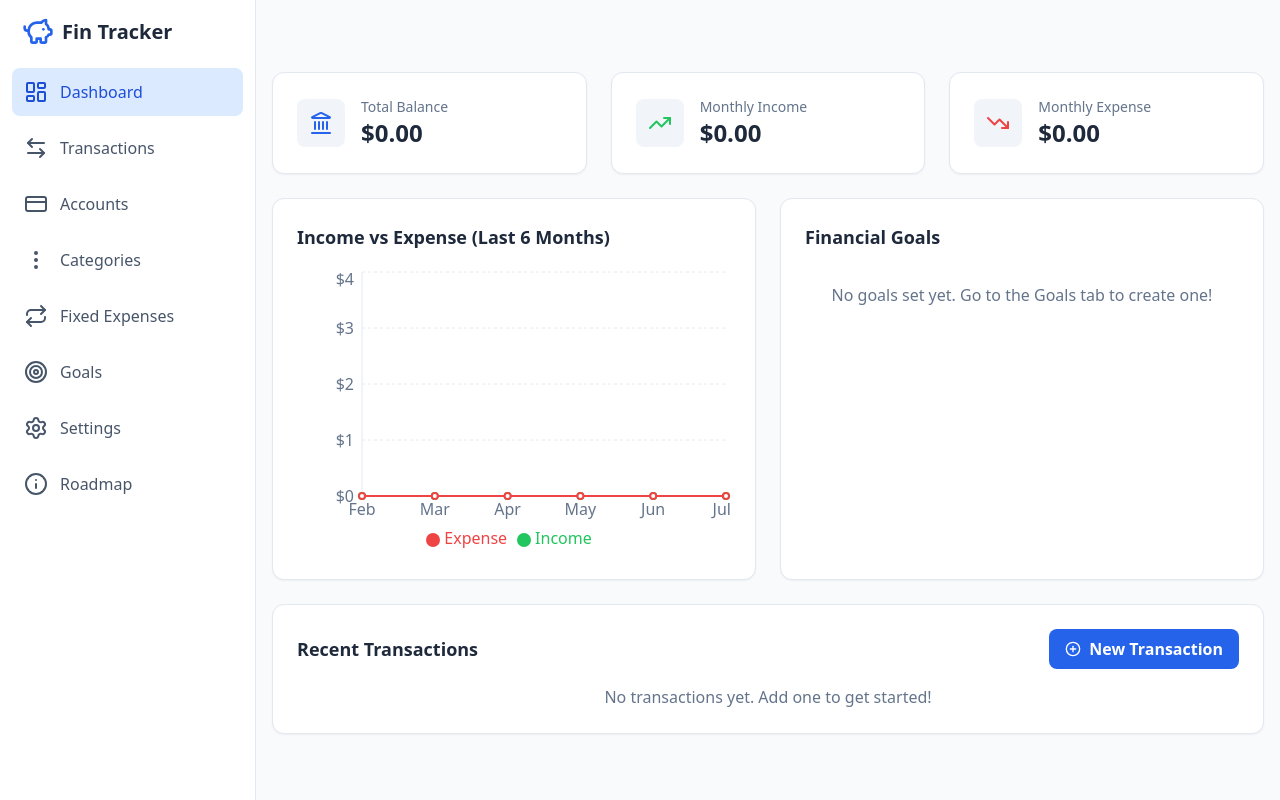
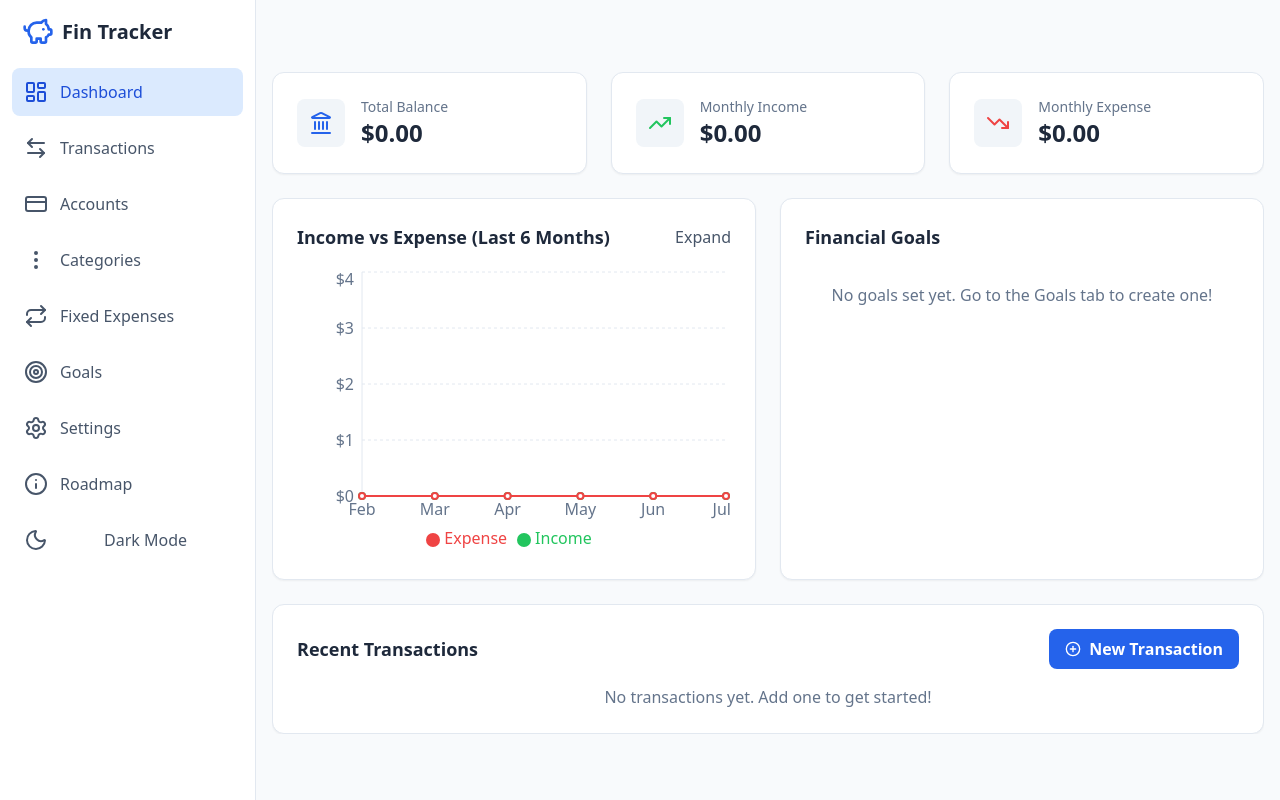
Before and after one commit to FeroxShark/fin-tracker, a React (Vite) app: page / in a window 1280 px wide. Built offline with nearby package versions, Linux system fonts and the light colour scheme.

Commit message:
Add dark mode and redesign forms

```diff
--- a/src/components/Card.tsx
+++ b/src/components/Card.tsx
@@ -1,7 +1,11 @@
 import { FC, ReactNode } from 'react'
 
 const Card: FC<{ children: ReactNode; className?: string }> = ({ children, className = '' }) => (
-  <div className={`bg-white border border-slate-200 rounded-xl shadow-sm p-6 ${className}`}>{children}</div>
+  <div
+    className={`bg-white dark:bg-slate-800 border border-slate-200 dark:border-slate-700 rounded-xl shadow-sm p-6 ${className}`}
+  >
+    {children}
+  </div>
 )
 
 export default Card
--- /dev/null
+++ b/src/hooks/useDarkMode.ts
@@ -0,0 +1,19 @@
+import { useEffect, useState } from 'react'
+
+export const useDarkMode = () => {
+  const [enabled, setEnabled] = useState(() => {
+    return localStorage.getItem('darkMode') === 'true'
+  })
+
+  useEffect(() => {
+    const root = document.documentElement
+    if (enabled) {
+      root.classList.add('dark')
+    } else {
+      root.classList.remove('dark')
+    }
+    localStorage.setItem('darkMode', enabled ? 'true' : 'false')
+  }, [enabled])
+
+  return [enabled, setEnabled] as const
+}
--- a/src/pages/FinTrackerPage.tsx
+++ b/src/pages/FinTrackerPage.tsx
@@ -10,6 +10,7 @@ import {
   MoreVertical,
   Repeat
 } from 'lucide-react'
+import { Moon, Sun } from 'lucide-react'
 import DashboardView from '../views/DashboardView'
 import TransactionsView from '../views/TransactionsView'
 import AccountsView from '../views/AccountsView'
@@ -28,6 +29,7 @@ import {
   View
 } from '../types-fintracker'
 import { useLocalStorage } from '../hooks/useLocalStorage'
+import { useDarkMode } from '../hooks/useDarkMode'
 import Card from '../components/Card'
 
 const FinTrackerPage: FC = () => {
@@ -37,6 +39,7 @@ const FinTrackerPage: FC = () => {
   const [goals, setGoals] = useLocalStorage<Goal[]>('fin_goals', [])
   const [categories, setCategories] = useLocalStorage<Category[]>('fin_categories', [])
   const [fixedExpenses, setFixedExpenses] = useLocalStorage<FixedExpense[]>('fin_fixed_expenses', [])
+  const [darkMode, setDarkMode] = useDarkMode()
 
   const [isTxModalOpen, setTxModalOpen] = useState(false)
   const [editingTransaction, setEditingTransaction] = useState<Transaction | null>(null)
@@ -182,7 +185,7 @@ const FinTrackerPage: FC = () => {
   )
 
   return (
-    <div className="min-h-screen bg-slate-50 text-slate-800">
+    <div className="min-h-screen bg-slate-50 dark:bg-slate-900 text-slate-800 dark:text-slate-100">
       <aside className="fixed top-0 left-0 z-40 w-64 h-screen transition-transform -translate-x-full sm:translate-x-0">
         <div className="h-full px-3 py-4 overflow-y-auto bg-white border-r border-slate-200">
           <a href="#" onClick={e => { e.preventDefault(); setView('dashboard') }} className="flex items-center pl-2.5 mb-5">
@@ -198,6 +201,15 @@ const FinTrackerPage: FC = () => {
             <NavItem currentView={view} targetView="goals" setView={setView} icon={<Target className="w-6 h-6" />}>Goals</NavItem>
             <NavItem currentView={view} targetView="settings" setView={setView} icon={<Settings className="w-6 h-6" />}>Settings</NavItem>
             <NavItem currentView={view} targetView="roadmap" setView={setView} icon={<Info className="w-6 h-6" />}>Roadmap</NavItem>
+            <li>
+              <button
+                onClick={() => setDarkMode(!darkMode)}
+                className="flex items-center p-3 text-base font-normal rounded-lg transition-all duration-200 text-slate-600 hover:bg-slate-100 w-full"
+              >
+                {darkMode ? <Sun className="w-6 h-6" /> : <Moon className="w-6 h-6" />}
+                <span className="ml-3 flex-1 whitespace-nowrap">{darkMode ? 'Light Mode' : 'Dark Mode'}</span>
+              </button>
+            </li>
           </ul>
         </div>
       </aside>
--- a/src/types-fintracker.ts
+++ b/src/types-fintracker.ts
@@ -34,7 +34,7 @@ export interface FixedExpense {
   id: string
   name: string
   amount: number
-  dueDay: number
+  dueDate: string
 }
 export interface Goal {
   id: string
--- a/src/views/AccountsView.tsx
+++ b/src/views/AccountsView.tsx
@@ -24,9 +24,10 @@ const AccountsView: FC<Props> = ({ accounts, onAdd, onDelete }) => {
   }
 
   return (
+    <div className="grid gap-6 md:grid-cols-2">
       <Card>
         <h2 className="text-2xl font-bold text-slate-800 mb-6">Accounts</h2>
-      <form onSubmit={submit} className="space-y-4 mb-6">
+        <form onSubmit={submit} className="space-y-4">
           <div>
             <label className="block text-sm font-medium text-slate-600 mb-1">Name</label>
             <input value={name} onChange={e => setName(e.target.value)} className="w-full p-2 border border-slate-300 rounded-md" required />
@@ -52,6 +53,9 @@ const AccountsView: FC<Props> = ({ accounts, onAdd, onDelete }) => {
             <Button>Add Account</Button>
           </div>
         </form>
+      </Card>
+      <Card>
+        <h3 className="font-bold text-lg mb-4 text-slate-800">Existing Accounts</h3>
         <ul className="divide-y divide-slate-200">
           {accounts.map(acc => (
             <li key={acc.id} className="flex items-center justify-between py-2">
@@ -62,6 +66,7 @@ const AccountsView: FC<Props> = ({ accounts, onAdd, onDelete }) => {
           {accounts.length === 0 && <p className="text-slate-500 text-center">No accounts yet.</p>}
         </ul>
       </Card>
+    </div>
   )
 }
 
--- a/src/views/CategoriesView.tsx
+++ b/src/views/CategoriesView.tsx
@@ -20,12 +20,16 @@ const CategoriesView: FC<Props> = ({ categories, onAdd, onDelete }) => {
   }
 
   return (
+    <div className="grid gap-6 md:grid-cols-2">
       <Card>
         <h2 className="text-2xl font-bold text-slate-800 mb-6">Categories</h2>
-      <form onSubmit={submit} className="flex gap-2 mb-6">
+        <form onSubmit={submit} className="flex gap-2">
           <input value={name} onChange={e => setName(e.target.value)} className="flex-grow p-2 border border-slate-300 rounded-md" placeholder="Category name" required />
           <Button>Add</Button>
         </form>
+      </Card>
+      <Card>
+        <h3 className="font-bold text-lg mb-4 text-slate-800">Existing Categories</h3>
         <ul className="divide-y divide-slate-200">
           {categories.map(cat => (
             <li key={cat.id} className="flex items-center justify-between py-2">
@@ -36,6 +40,7 @@ const CategoriesView: FC<Props> = ({ categories, onAdd, onDelete }) => {
           {categories.length === 0 && <p className="text-slate-500 text-center">No categories yet.</p>}
         </ul>
       </Card>
+    </div>
   )
 }
 
--- a/src/views/DashboardView.tsx
+++ b/src/views/DashboardView.tsx
@@ -1,7 +1,7 @@
-import { FC, useMemo } from 'react'
+import { FC, useMemo, useState } from 'react'
 import { format, subMonths, startOfMonth, endOfMonth, parseISO } from 'date-fns'
 import { LineChart, Line, XAxis, YAxis, CartesianGrid, Tooltip, Legend, ResponsiveContainer } from 'recharts'
-import { Landmark, TrendingUp, PlusCircle } from 'lucide-react'
+import { Landmark, TrendingUp, PlusCircle, X } from 'lucide-react'
 import { Account, Transaction, Goal } from '../types-fintracker'
 import Card from '../components/Card'
 import StatCard from '../components/StatCard'
@@ -15,6 +15,7 @@ interface Props {
 }
 
 const DashboardView: FC<Props> = ({ accounts, transactions, goals, onAddTransaction }) => {
+  const [sidebarOpen, setSidebarOpen] = useState(false)
   const { totalBalance, monthlyIncome, monthlyExpense } = useMemo(() => {
     let totalBalance = 0
     accounts.forEach(acc => {
@@ -57,7 +58,8 @@ const DashboardView: FC<Props> = ({ accounts, transactions, goals, onAddTransact
   const recentTx = [...transactions].sort((a,b) => new Date(b.date).getTime() - new Date(a.date).getTime()).slice(0,5)
 
   return (
-    <div className="space-y-6">
+    <div className={`w-full h-full transition-all ${sidebarOpen ? 'lg:grid lg:grid-cols-[1fr_24rem]' : ''}`}>
+      <main className="space-y-6 overflow-y-auto">
         <div className="grid grid-cols-1 md:grid-cols-3 gap-6">
         <StatCard title="Total Balance" value={`$${totalBalance.toFixed(2)}`} icon={<Landmark className="w-6 h-6 text-blue-600" />} />
         <StatCard title="Monthly Income" value={`$${monthlyIncome.toFixed(2)}`} icon={<TrendingUp className="w-6 h-6 text-green-500" />} />
@@ -66,7 +68,12 @@ const DashboardView: FC<Props> = ({ accounts, transactions, goals, onAddTransact
 
         <div className="grid grid-cols-1 lg:grid-cols-2 gap-6">
         <Card>
-          <h3 className="font-bold text-lg mb-4 text-slate-800">Income vs Expense (Last 6 Months)</h3>
+          <div className="flex justify-between items-center mb-4">
+            <h3 className="font-bold text-lg text-slate-800">Income vs Expense (Last 6 Months)</h3>
+            <button onClick={() => setSidebarOpen(true)} className="text-slate-600 hover:text-slate-800 transition-colors">
+              Expand
+            </button>
+          </div>
           <div className="h-72">
             <ResponsiveContainer width="100%" height="100%">
               <LineChart data={chartData}>
@@ -130,6 +137,26 @@ const DashboardView: FC<Props> = ({ accounts, transactions, goals, onAddTransact
           </ul>
           </div>
         </Card>
+      </main>
+      {sidebarOpen && (
+        <aside className="border-l bg-white dark:bg-slate-800 overflow-y-auto">
+          <div className="flex justify-between items-center p-4 border-b border-slate-200 dark:border-slate-700">
+            <h3 className="font-bold text-slate-800 dark:text-slate-100">Transactions</h3>
+            <button onClick={() => setSidebarOpen(false)} className="text-slate-600 hover:text-slate-800">
+              <X className="w-5 h-5" />
+            </button>
+          </div>
+          <ul className="divide-y divide-slate-200">
+            {transactions.map(t => (
+              <li key={t.id} className="flex justify-between p-2 text-sm">
+                <span>{t.category}</span>
+                <span>{format(parseISO(t.date), 'PP')}</span>
+              </li>
+            ))}
+            {transactions.length === 0 && <p className="text-center py-4 text-slate-500">No transactions.</p>}
+          </ul>
+        </aside>
+      )}
     </div>
   )
 }
```
Also changed, not shown: src/views/FixedExpensesView.tsx (+14 -7 lines). Lines whose indentation alone changed are shown as unchanged.
